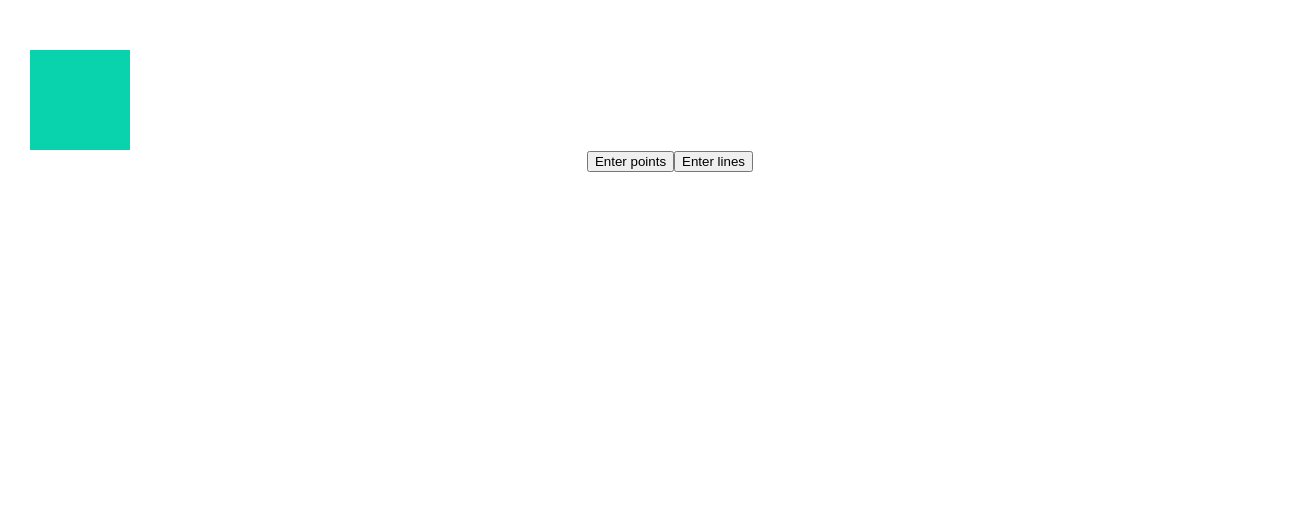
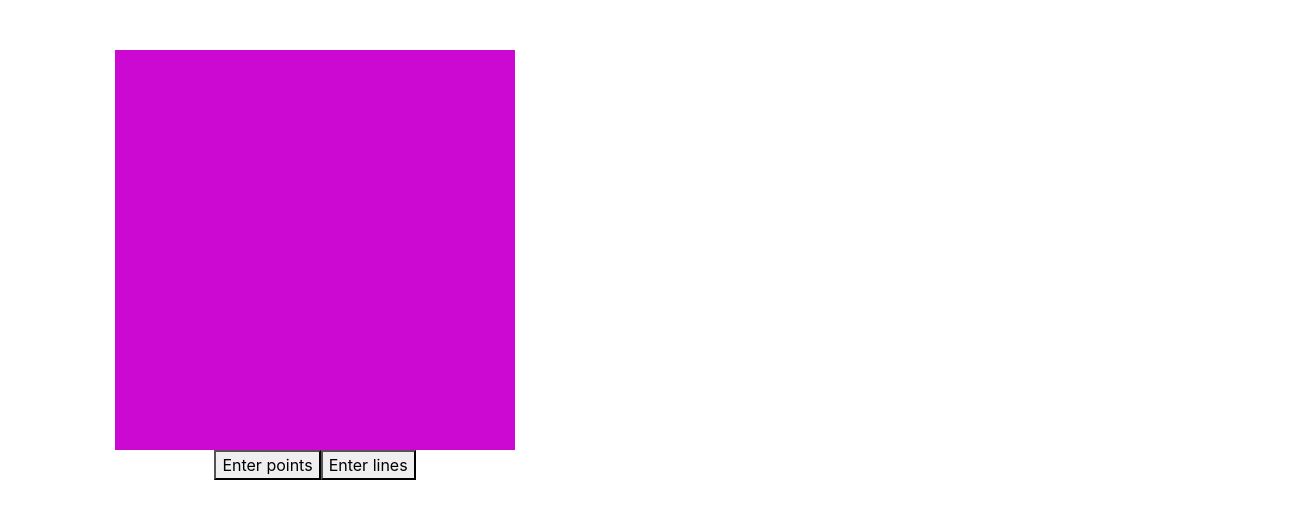
Before and after one commit to agga1/PolygonsGenerator, a React (Create React App) app in the folder polygon-generator/: page / in a window 1280 px wide. Shown: the top 518 px of the page, 1310 px wide, since content can reach past the window. Built offline with nearby package versions, Linux system fonts and the light colour scheme.

Commit message:
working flex and point visualization

```diff
--- a/polygon-generator/package.json
+++ b/polygon-generator/package.json
@@ -3,8 +3,10 @@
   "version": "0.1.0",
   "private": true,
   "dependencies": {
+    "bootstrap": "^4.3.1",
     "fabric": "^3.5.1",
     "react": "^16.12.0",
+    "react-bootstrap": "^1.0.0-beta.16",
     "react-dom": "^16.12.0",
     "react-scripts": "3.2.0"
   },
--- a/polygon-generator/src/App.css
+++ b/polygon-generator/src/App.css
@@ -2,15 +2,15 @@
   text-align: center;
 }
 #canvasCont {
+  display: flex;
   position: relative;
   left: 30px;
   top: 50px;
 }
 #canvas {
-  background-color: #09d3ac;
-  position: relative;
-  width: 100px;
-  height: 100px;
+  background-color: #cc09d3;
+  width: 400px;
+  height: 400px;
 }
 
 .App-logo {
--- a/polygon-generator/src/App.js
+++ b/polygon-generator/src/App.js
@@ -1,15 +1,14 @@
-import React from 'react';
-import logo from './logo.svg';
-import './App.css';
-import MyCanvas from './MyCanvas';
+import React from "react";
+import logo from "./logo.svg";
+import "./App.css";
+import MyCanvas from "./MyCanvas";
 
 function App() {
   return (
-    <div className="App">
-      <div id="canvasCont">
-      <MyCanvas ></MyCanvas>
+    <div className="App" >
+      <div id="canvasCont" className="container">
+        <MyCanvas></MyCanvas>
       </div>
-
     </div>
   );
 }
--- a/polygon-generator/src/MyCanvas.jsx
+++ b/polygon-generator/src/MyCanvas.jsx
@@ -8,29 +8,17 @@ class MyCanvas extends Component {
   };
 
   onCanvasClick = event => {
-    const style = getComputedStyle(document.querySelector("#canvasCont"));
     const point = [event.clientX, event.clientY];
-    const changes = [
-      parseInt(
-        style.left
-          .split("")
-          .slice(0, -2)
-          .join("")
-      ),
-      parseInt(
-        style.top
-          .split("")
-          .slice(0, -2)
-          .join("")
-      )
-    ];
-    const newPoint = [point[0] - changes[0], point[1] - changes[1]];
+    var element = document.getElementById("canvas");
+    var position = element.getBoundingClientRect();
+    var x = position.left;
+    var y = position.top;
+    const newPoint = [point[0] - x, point[1] - y];
     console.log(
       this.state.mode + " clicked at coord " + newPoint[0] + " " + newPoint[1]
     );
     switch (this.state.mode) {
       case "points":
-        const newPoint = [event.clientX, event.clientY];
         const points = [...this.state.points, newPoint];
         this.setState({ points });
         break;
@@ -42,15 +30,29 @@ class MyCanvas extends Component {
   };
   render() {
     return (
-      <>
-        <div id="canvas" onClick={this.onCanvasClick}></div>
+      <div>
+        <div id="canvas" onClick={this.onCanvasClick}>
+          <svg width="100%" height="100%">
+            {this.state.points.map((point, ind) => {
+              return (
+                <circle
+                  key={ind}
+                  cx={point[0]}
+                  cy={point[1]}
+                  r="2"
+                  fill="yellow"
+                />
+              );
+            })}
+          </svg>
+        </div>
         <button id="enter-points" onClick={() => this.onChangeMode("points")}>
           Enter points
         </button>
         <button id="enter-lines" onClick={() => this.onChangeMode("lines")}>
           Enter lines
         </button>
-      </>
+      </div>
     );
   }
 }
--- a/polygon-generator/src/index.js
+++ b/polygon-generator/src/index.js
@@ -1,6 +1,7 @@
 import React from 'react';
 import ReactDOM from 'react-dom';
 import './index.css';
+import "bootstrap/dist/css/bootstrap.min.css";
 import App from './App';
 import * as serviceWorker from './serviceWorker';
 import MyCanvas from './MyCanvas';
```
Also changed, not shown: 1 other file (tests, documents, lock files or other folders).
